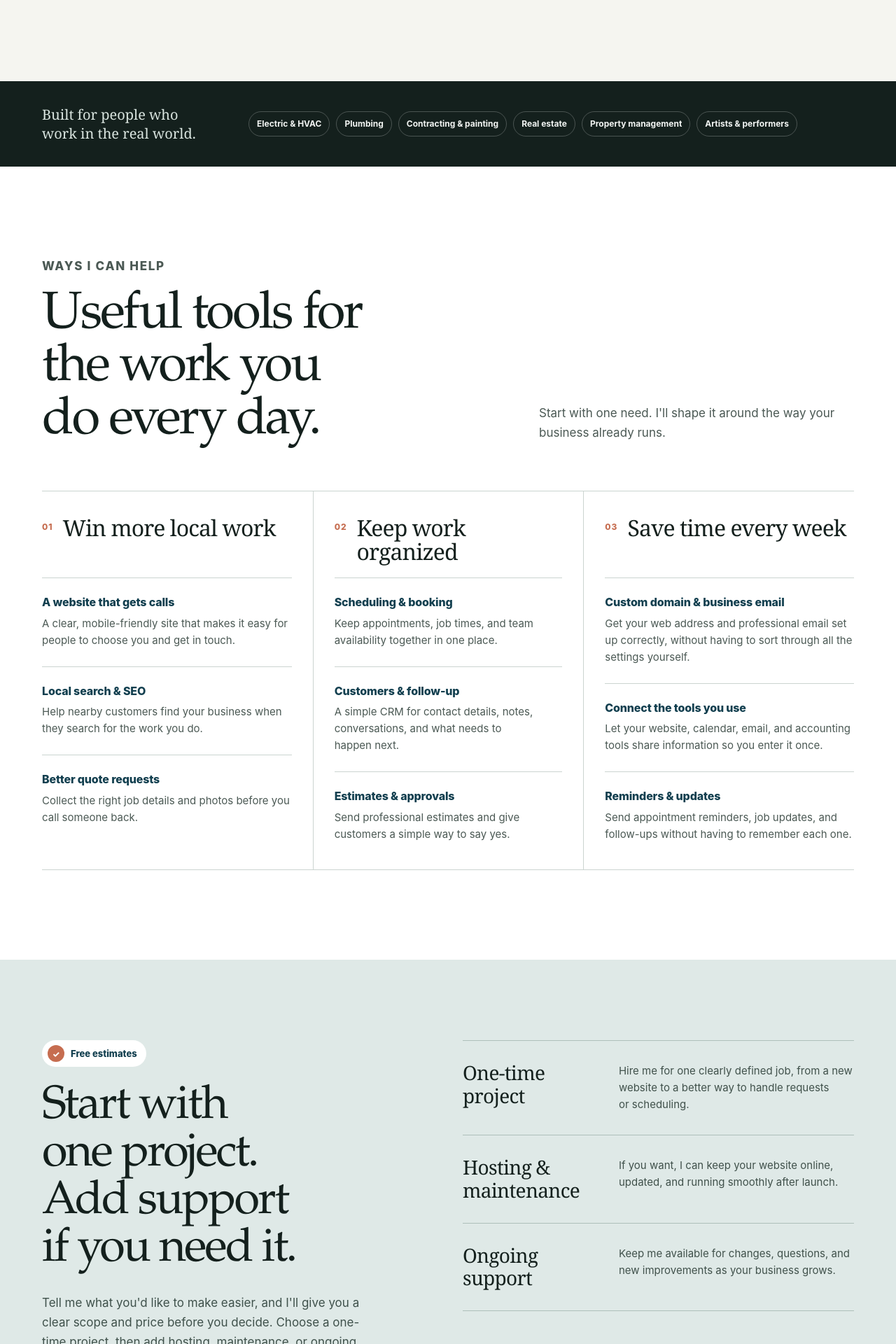
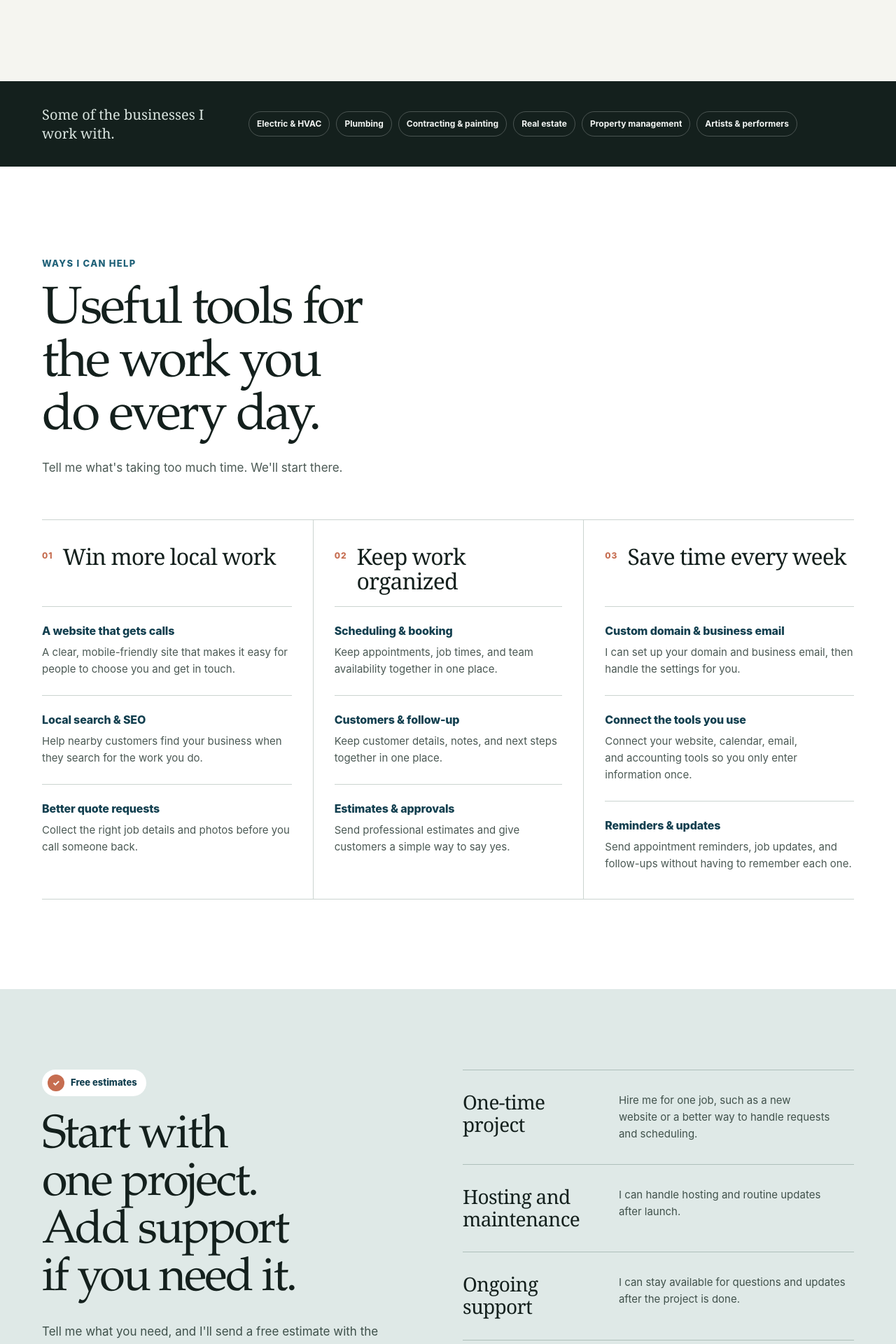
Before and after one commit to christopherrbrown3/christopherbrown.ai, a Next.js app: page / in a window 1280 px wide. Shown: the part 880-2800 px from the top of the page at 70% size. Built offline with nearby package versions, Linux system fonts and the light colour scheme.

Commit message:
Polish site copy and section hierarchy

```diff
--- a/app/globals.css
+++ b/app/globals.css
@@ -218,11 +218,11 @@ summary, a { -webkit-tap-highlight-color: transparent; }
 .industry-layout span { padding: 7px 11px; border: 1px solid rgba(255,255,255,.23); border-radius: 999px; color: #f2f5f3; font-size: 12px; font-weight: 700; }
 
 .services-section { padding-block: clamp(88px, 10vw, 140px); background: var(--white); }
-.services-heading { display: flex; align-items: end; justify-content: space-between; gap: 64px; margin-bottom: 60px; }
-.services-heading > div { max-width: 690px; }
+.services-heading { margin-bottom: 60px; }
+.services-heading > div { max-width: 760px; }
 .services-heading .section-label { margin-bottom: 20px; }
 .services-heading h2 { max-width: 620px; margin: 0; font-size: clamp(3.3rem, 5.8vw, 5.2rem); }
-.services-heading p { max-width: 450px; margin: 0 0 9px; color: var(--muted); font-size: 17px; }
+.services-heading .services-intro { max-width: 480px; margin: 20px 0 0; color: var(--muted); font-size: 17px; }
 .service-groups { display: grid; grid-template-columns: repeat(3, 1fr); border-block: 1px solid var(--line); }
 .service-group { padding: 35px 30px 13px; }
 .service-group:first-child { padding-left: 0; }
@@ -247,9 +247,10 @@ summary, a { -webkit-tap-highlight-color: transparent; }
 .pricing-options p { margin: 2px 0 0; color: #40514b; font-size: 15px; line-height: 1.6; }
 
 .work-section { padding-block: clamp(88px, 10vw, 140px); background: var(--paper); }
-.work-heading { display: flex; align-items: end; justify-content: space-between; gap: 60px; margin-bottom: 52px; }
+.work-heading { margin-bottom: 52px; }
+.work-heading > div { max-width: 760px; }
 .work-heading h2 { margin: 0; font-size: clamp(3.3rem, 5.8vw, 5.2rem); }
-.work-heading > p { max-width: 390px; margin: 0 0 7px; color: var(--muted); }
+.work-heading .work-intro { max-width: 480px; margin: 20px 0 0; color: var(--muted); font-size: 17px; }
 .portfolio-grid { display: grid; grid-template-columns: 1fr 1fr; gap: 26px; }
 .portfolio-card { overflow: hidden; border: 1px solid var(--line); border-radius: 18px; background: var(--white); transition: transform .25s var(--ease-out), border-color .25s var(--ease-out), box-shadow .25s var(--ease-out); }
 .portfolio-card:hover { transform: translateY(-5px); border-color: #a8b8b2; box-shadow: 0 22px 56px rgba(20, 32, 29, .1); }
@@ -297,7 +298,6 @@ footer { padding-block: 55px 24px; background: var(--paper); }
   .hero-copy { max-width: 760px; }
   .workday-graphic { width: min(620px, 100%); min-height: auto; transform: none; }
   .industry-layout { grid-template-columns: 1fr; gap: 18px; }
-  .services-heading { align-items: flex-start; flex-direction: column; gap: 20px; }
   .service-groups { grid-template-columns: 1fr; border-bottom: 0; }
   .service-group { display: grid; grid-template-columns: 220px 1fr; padding: 0; border-bottom: 1px solid var(--line); }
   .service-group + .service-group { border-left: 0; }
@@ -325,7 +325,8 @@ footer { padding-block: 55px 24px; background: var(--paper); }
   .workday-row strong { font-size: 14px; }
   .industry-band { padding-block: 30px; }
   .industry-layout > div { gap: 7px; }
-  .services-heading, .work-heading { align-items: flex-start; flex-direction: column; gap: 19px; margin-bottom: 40px; }
+  .services-heading { margin-bottom: 40px; }
+  .work-heading { margin-bottom: 40px; }
   .services-heading h2, .work-heading h2, .about-layout h2 { font-size: clamp(3rem, 13vw, 4.15rem); }
   .portfolio-grid { grid-template-columns: 1fr; }
   .service-group { display: block; padding: 30px 0 10px; }
--- a/app/page.tsx
+++ b/app/page.tsx
@@ -28,7 +28,7 @@ const serviceGroups = [
       },
       {
         title: "Customers & follow-up",
-        copy: "A simple CRM for contact details, notes, conversations, and what needs to happen next.",
+        copy: "Keep customer details, notes, and next steps together in one place.",
       },
       {
         title: "Estimates & approvals",
@@ -41,11 +41,11 @@ const serviceGroups = [
     services: [
       {
         title: "Custom domain & business email",
-        copy: "Get your web address and professional email set up correctly, without having to sort through all the settings yourself.",
+        copy: "I can set up your domain and business email, then handle the settings for you.",
       },
       {
         title: "Connect the tools you use",
-        copy: "Let your website, calendar, email, and accounting tools share information so you enter it once.",
+        copy: "Connect your website, calendar, email, and accounting tools so you only enter information once.",
       },
       {
         title: "Reminders & updates",
@@ -60,7 +60,7 @@ const portfolio = [
     name: "BeerMe",
     tagline: "Good friends. Clear tabs.",
     description:
-      "A friendly way to remember whose turn it is for beers, coffee, tacos, or a favor—without making friendship feel like accounting.",
+      "BeerMe keeps track of whose turn it is for beers, coffee, tacos, or a favor, without turning friendship into accounting.",
     image: "/portfolio/beerme-hero.png",
     alt: "BeerMe app showing a friendly shared tab between friends.",
     href: "https://beerme.christopherbrown.ai",
@@ -69,7 +69,7 @@ const portfolio = [
     name: "HomeTeam",
     tagline: "Tasks. Together. Done right.",
     description:
-      "A shared home organizer that keeps chores, routines, and responsibilities clear, so everyone knows what needs doing and who is handling it.",
+      "HomeTeam gives everyone in a household one place to see what needs doing and who is taking care of it.",
     image: "/portfolio/hometeam-hero.png",
     alt: "HomeTeam app showing household tasks, assignees, and daily progress.",
     href: "https://hometeam.christopherbrown.ai",
@@ -112,12 +112,12 @@ export default function Home() {
             <div className="hero-copy">
               <p className="hero-note"><span aria-hidden="true" /> For local business owners across DC, Maryland &amp; Northern Virginia</p>
               <h1>Less busywork. More time for the work that pays.</h1>
-              <p className="hero-lede">I build websites and simple tools that help you get more customers, keep the work organized, and spend less time on paperwork.</p>
+              <p className="hero-lede">I build websites and practical business tools that help you bring in customers, stay on top of the work, and spend less time on paperwork.</p>
               <div className="hero-actions">
                 <EmailLink className="button button-primary">Tell me what&apos;s slowing you down <span aria-hidden="true">→</span></EmailLink>
                 <a className="text-link" href="#services">See how I can help <span aria-hidden="true">↓</span></a>
               </div>
-              <p className="hero-audience">For home services, contractors, real estate, property management, creative businesses, and other owner-run companies.</p>
+              <p className="hero-audience">I work with contractors, home service companies, real estate and property managers, artists, performers, and other owner-run businesses.</p>
             </div>
 
             <div className="workday-graphic" role="img" aria-label="A smoother workday with new requests answered, jobs scheduled, customers updated, and invoices sent">
@@ -141,7 +141,7 @@ export default function Home() {
 
         <section className="industry-band" aria-label="Businesses I work with">
           <div className="container industry-layout">
-            <p>Built for people who work in the real world.</p>
+            <p>Some of the businesses I work with.</p>
             <div>
               <span>Electric &amp; HVAC</span>
               <span>Plumbing</span>
@@ -158,8 +158,8 @@ export default function Home() {
             <div>
               <p className="section-label">Ways I can help</p>
               <h2>Useful tools for the work you do every day.</h2>
+              <p className="services-intro">Tell me what&apos;s taking too much time. We&apos;ll start there.</p>
             </div>
-            <p>Start with one need. I&apos;ll shape it around the way your business already runs.</p>
           </div>
           <div className="container service-groups">
             {serviceGroups.map((group, groupIndex) => (
@@ -186,21 +186,21 @@ export default function Home() {
             <div className="pricing-intro">
               <p className="pricing-badge"><span aria-hidden="true">✓</span> Free estimates</p>
               <h2>Start with one project. Add support if you need it.</h2>
-              <p>Tell me what you&apos;d like to make easier, and I&apos;ll give you a clear scope and price before you decide. Choose a one-time project, then add hosting, maintenance, or ongoing support only if it&apos;s useful.</p>
+              <p>Tell me what you need, and I&apos;ll send a free estimate with the work and price spelled out. Hire me for one project, then decide if you want help with hosting or updates afterward.</p>
               <EmailLink className="button button-primary">Get a free estimate <span aria-hidden="true">→</span></EmailLink>
             </div>
             <div className="pricing-options">
               <article>
                 <h3>One-time project</h3>
-                <p>Hire me for one clearly defined job, from a new website to a better way to handle requests or scheduling.</p>
+                <p>Hire me for one job, such as a new website or a better way to handle requests and scheduling.</p>
               </article>
               <article>
-                <h3>Hosting &amp; maintenance</h3>
-                <p>If you want, I can keep your website online, updated, and running smoothly after launch.</p>
+                <h3>Hosting and maintenance</h3>
+                <p>I can handle hosting and routine updates after launch.</p>
               </article>
               <article>
                 <h3>Ongoing support</h3>
-                <p>Keep me available for changes, questions, and new improvements as your business grows.</p>
+                <p>I can stay available for questions and updates after the project is done.</p>
               </article>
             </div>
           </div>
@@ -211,8 +211,8 @@ export default function Home() {
             <div>
               <p className="section-label">Recent work</p>
               <h2>A few things I&apos;ve made.</h2>
+              <p className="work-intro">Products I&apos;ve built to solve everyday problems.</p>
             </div>
-            <p>Real products designed to make everyday life feel a little easier.</p>
           </div>
           <div className="container portfolio-grid">
             {portfolio.map((project) => (
@@ -243,7 +243,7 @@ export default function Home() {
             </div>
             <div className="about-copy">
               <h3>Hi, I&apos;m Chris.</h3>
-              <p>I&apos;ve spent more than a decade helping organizations solve problems and keep important work running smoothly. I bring that experience directly to small business owners, with clear communication and personal support.</p>
+              <p>For more than a decade, I&apos;ve helped organizations fix problems and keep day-to-day work on track. Now I bring that experience directly to small business owners. You work with me from the first conversation through the finished project.</p>
               <p>You don&apos;t need technical language or a detailed plan. Start with the part of your day that feels harder than it should.</p>
               <ul className="trust-list">
                 <li><strong>Plain language.</strong><span>No technical pitch or runaround.</span></li>
@@ -261,7 +261,7 @@ export default function Home() {
               <h2>What&apos;s taking too much of your time?</h2>
             </div>
             <div className="contact-copy">
-              <p>No tech terms needed. Tell me what keeps getting missed, repeated, or stuck. A short email is all it takes to start.</p>
+              <p>Tell me about the problem in your own words. A short email is enough to get started.</p>
               <EmailLink className="button button-dark">Email Chris <span aria-hidden="true">→</span></EmailLink>
               <span className="email-note">Opens your email app</span>
             </div>
--- a/package.json
+++ b/package.json
@@ -6,7 +6,7 @@
     "node": ">=22.13.0"
   },
   "scripts": {
-    "dev": "WRANGLER_LOG_PATH=.wrangler/wrangler.log vinext dev",
+    "dev": "next dev",
     "build": "WRANGLER_LOG_PATH=.wrangler/wrangler.log vinext build",
     "build:pages": "next build",
     "start": "WRANGLER_LOG_PATH=.wrangler/wrangler.log vinext start",
```
Also changed, not shown: 1 other file (tests, documents, lock files or other folders).
